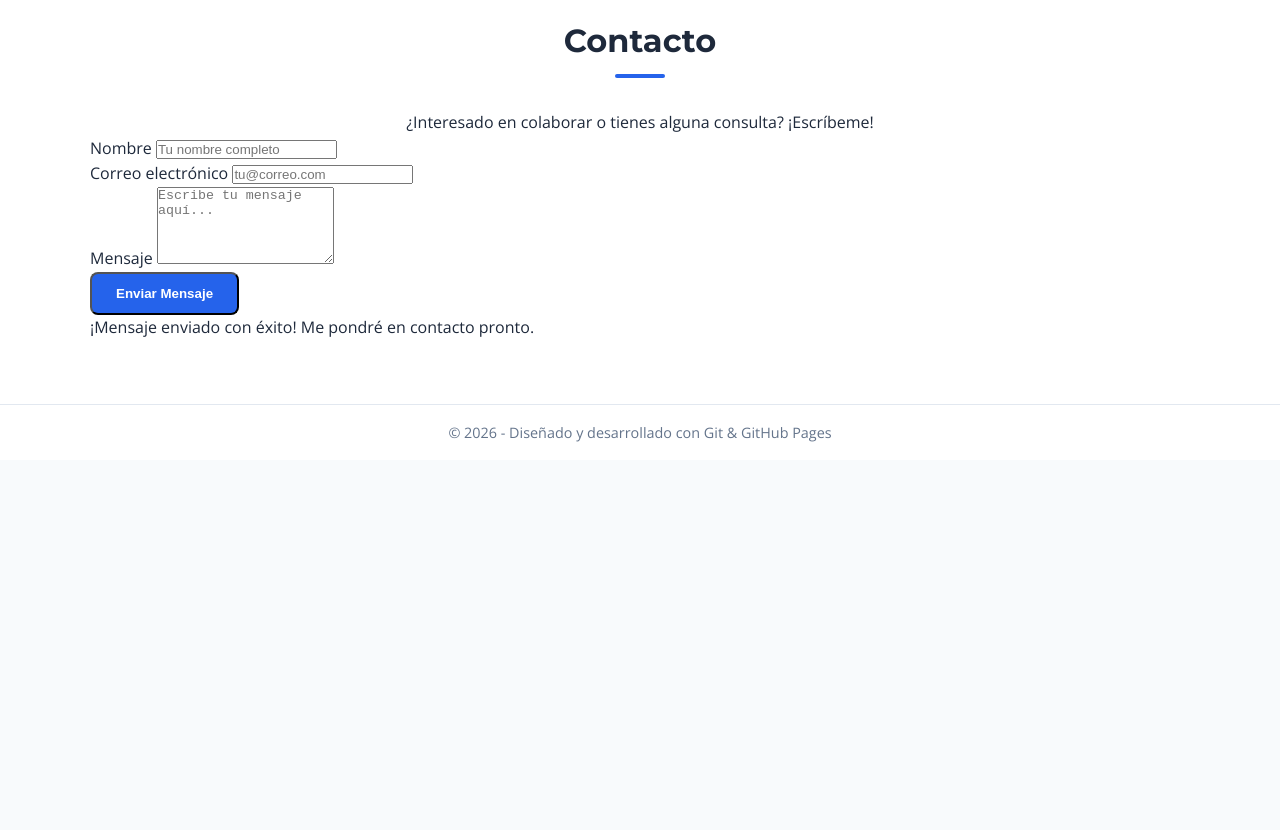
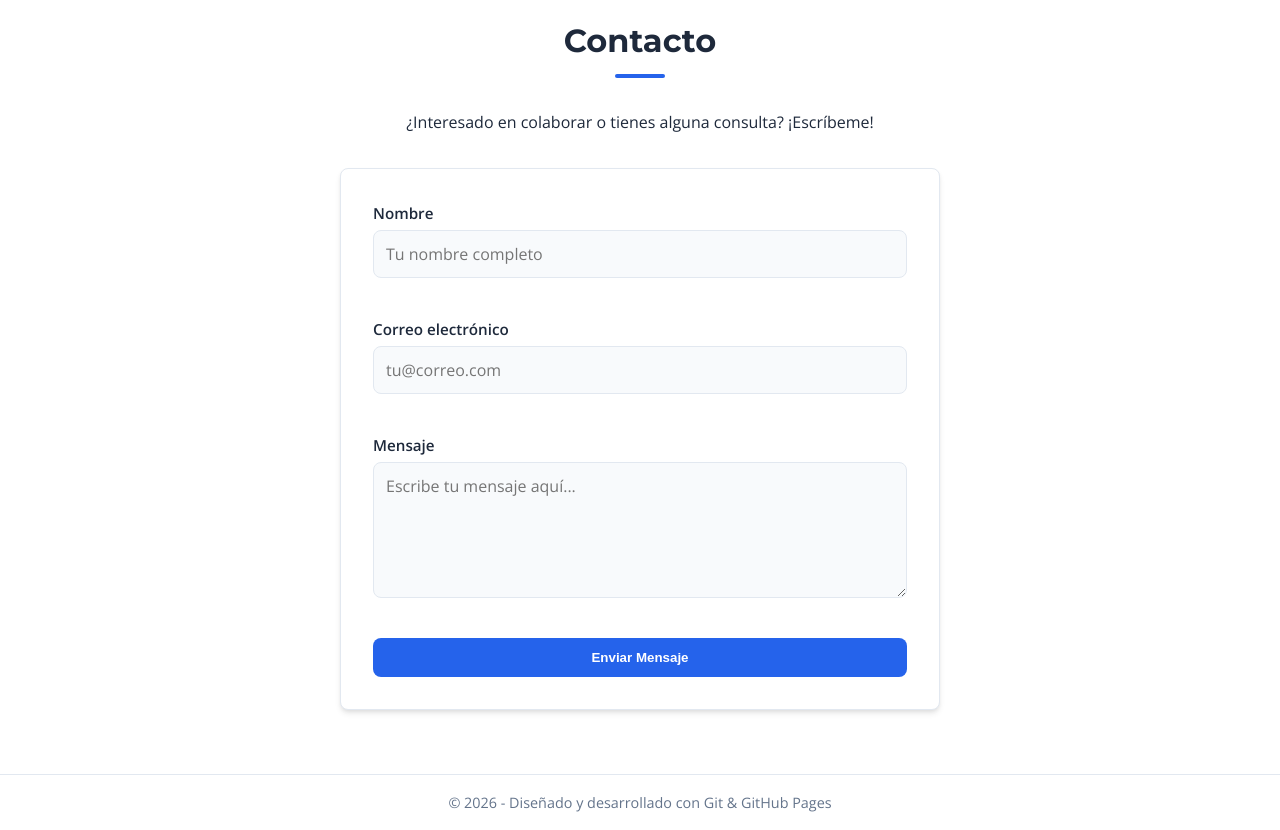
Before and after one commit to elveromero/Mi-Portafolio, a plain HTML site: page index.html in a window 1280 px wide. Shown: the part 1680-2510 px from the top of the page. Before the commit the page ends 2140 px from the top, so only its background shows below. Drawn offline with nearby package versions, Linux system fonts and the light colour scheme.

Commit message:
Refactor CSS variables and styles for consistency

```diff
--- a/style.css
+++ b/style.css
@@ -403,3 +403,77 @@ body.dark-mode {
   }
 }
 }
+
+
+/* ==========================================
+   FORMULARIO DE CONTACTO
+   ========================================== */
+.contact-form {
+  max-width: 600px;
+  margin: var(--spacing-md) auto 0;
+  background-color: var(--color-card);
+  padding: var(--spacing-md);
+  border-radius: var(--border-radius);
+  border: 1px solid var(--color-border);
+  box-shadow: var(--box-shadow);
+}
+
+.form-group {
+  margin-bottom: var(--spacing-sm);
+  display: flex;
+  flex-direction: column;
+}
+
+.form-group label {
+  font-weight: 600;
+  margin-bottom: 0.3rem;
+  font-size: 0.95rem;
+}
+
+.form-group input,
+.form-group textarea {
+  padding: 0.75rem;
+  border: 1px solid var(--color-border);
+  border-radius: var(--border-radius);
+  background-color: var(--color-bg);
+  color: var(--color-text);
+  font-family: var(--font-body);
+  font-size: 1rem;
+  transition: border-color 0.3s ease;
+}
+
+.form-group input:focus,
+.form-group textarea:focus {
+  outline: none;
+  border-color: var(--color-primary);
+}
+
+.form-group input.error,
+.form-group textarea.error {
+  border-color: #ef4444;
+}
+
+.error-message {
+  color: #ef4444;
+  font-size: 0.85rem;
+  margin-top: 0.25rem;
+  min-height: 1.2rem;
+}
+
+.btn-block {
+  width: 100%;
+  text-align: center;
+  cursor: pointer;
+  border: none;
+}
+
+.form-success {
+  margin-top: var(--spacing-sm);
+  color: #10b981;
+  font-weight: 600;
+  text-align: center;
+}
+
+.hidden {
+  display: none;
+}
```
